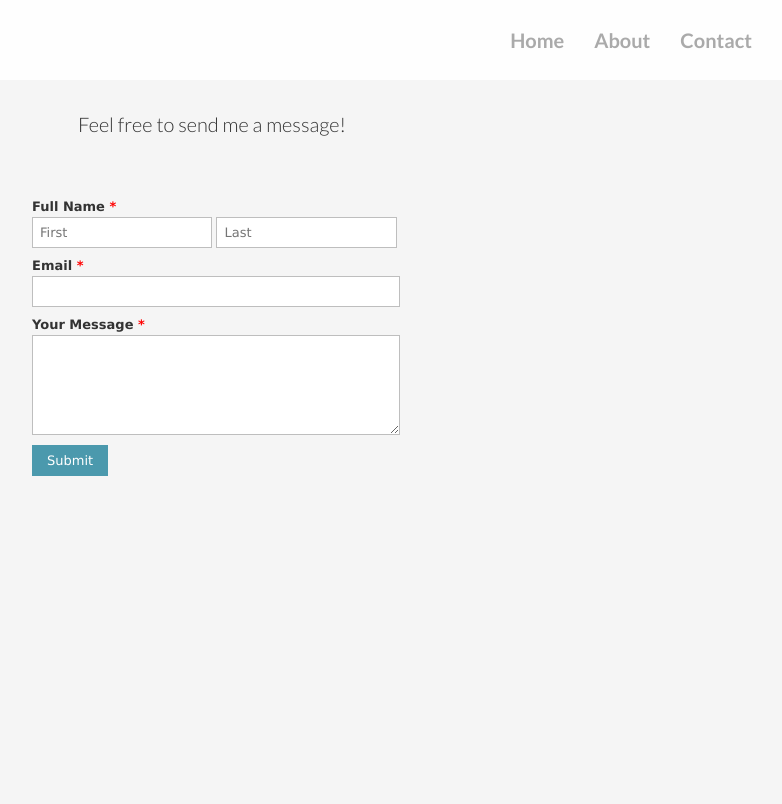
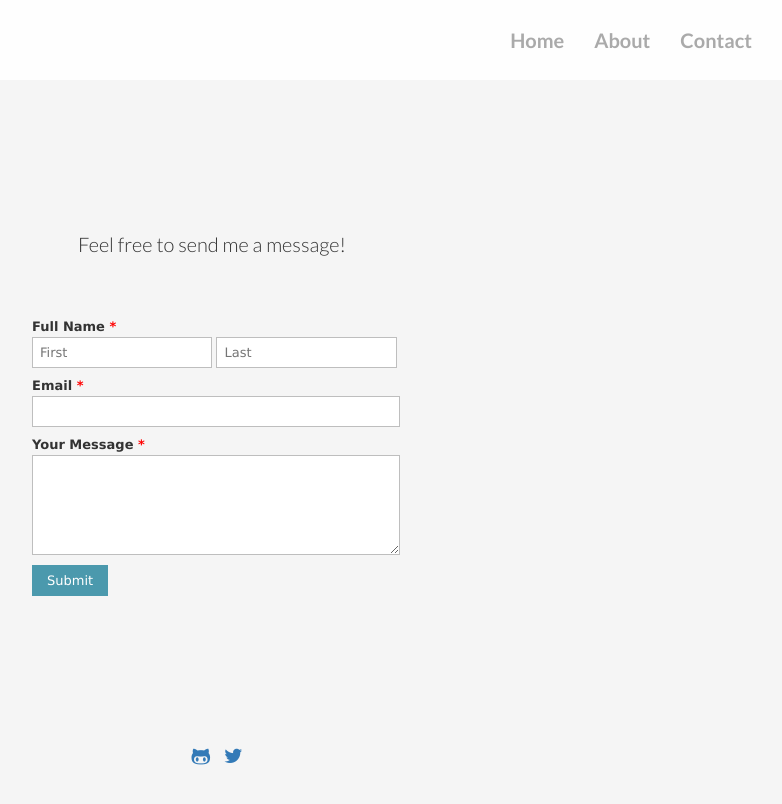
Before and after one commit to dfuentes22/dfuentes22.github.io, a Jekyll site: the page built from contact.md, in a window 1280 px wide. Shown: the top 804 px of the page, without its empty margins (428-1210 px from the left). Built offline with Jekyll 4.4.1, drawn with Linux system fonts in a browser that asks for light colours; nearby versions of some CDN libraries.

Commit message:
added footer, contact style changes

```diff
--- a/_includes/footer.html
+++ b/_includes/footer.html
@@ -2,37 +2,17 @@
 
   <div class="wrapper">
 
-    <h2 class="footer-heading">{{ site.title }}</h2>
-
     <div class="footer-col-wrapper">
-      <div class="footer-col footer-col-1">
-        <ul class="contact-list">
-          <li>{{ site.title }}</li>
-          <li><a href="mailto:{{ site.email }}">{{ site.email }}</a></li>
+      <div class="footer-col footer-col-2 col-md-12">
+        <ul class="social-media-list">
+          <li>
+            <a href="https://github.com/dfuentes22"><i class="fa fa-github-alt"></i>
+          </li>
+          <li>
+            <a href="https://twitter.com/FuentesDPro"><i class="fa fa-twitter"></i>
+          </li>
         </ul>
       </div>
-
-      <div class="footer-col footer-col-2">
-        <ul class="social-media-list">
-          {% if site.github_username %}
-          <li>
-            {% include icon-github.html username=site.github_username %}
-          </li>
-          {% endif %}
-
-          {% if site.twitter_username %}
-          <li>
-            {% include icon-twitter.html username=site.twitter_username %}
-          </li>
-          {% endif %}
-        </ul>
-      </div>
-
-      <div class="footer-col footer-col-3">
-        <p>{{ site.description }}</p>
-      </div>
-    </div>
-
   </div>
 
 </footer>
--- a/_includes/head.html
+++ b/_includes/head.html
@@ -7,6 +7,7 @@
     <meta name="description" content="{% if page.excerpt %}{{ page.excerpt | strip_html | strip_newlines | truncate: 160 }}{% else %}{{ site.description }}{% endif %}">
     <meta name="keywords" content="web design, web development, harrisburg, harrisburg web, harrisburg web design, seo" />
     <link rel='shortcut icon' href="/img/df-ico.ico" type='image/x-icon'/ >
+    <link href="//maxcdn.bootstrapcdn.com/font-awesome/4.1.0/css/font-awesome.min.css" rel="stylesheet">
     <link rel="stylesheet" href="https://maxcdn.bootstrapcdn.com/bootstrap/3.3.6/css/bootstrap.min.css">
     <link rel="stylesheet" href="/css/main.css">
     <script>
--- a/_layouts/default.html
+++ b/_layouts/default.html
@@ -11,6 +11,8 @@
         {{ content }}
     </div>
 
+    {% include footer.html %}
+
       <script src="https://code.jquery.com/jquery-1.11.3.min.js"></script>
       <script src="https://maxcdn.bootstrapcdn.com/bootstrap/3.3.6/js/bootstrap.min.js"></script>
   </body>
--- a/contact.md
+++ b/contact.md
@@ -3,8 +3,9 @@ layout: page
 title: Contact
 permalink: /contact/
 ---
+<div class="contact-wrapper">
 
-<div class="contactform">
+<div class="contactform-title">
 Feel free to send me a message!
 </div>
 
@@ -28,3 +29,5 @@ Feel free to send me a message!
     </li>
 </ul>
 </form>
+
+</div>
--- a/css/main.css
+++ b/css/main.css
@@ -373,7 +373,11 @@ ul {
 
 /************ Contact Form ***********/
 
-.contactform {
+.contact-wrapper {
+    margin-top: 150px;
+    margin-bottom: 100px;
+}
+.contactform-title{
     margin: 30px auto;
     width: 50%;
     text-align: center;
@@ -472,7 +476,17 @@ select{
 }
 
 /************ Footer ***********/
+footer {
+    margin-top: 30px;
+}
+footer .footer-col-2 {
+    text-align: center;
+}
 
-footer p {
-
+footer .footer-col-2 li {
+    margin: 5px;
+    display: inline-block;
 }
+footer svg {
+    max-width: 32px;
+}
```
